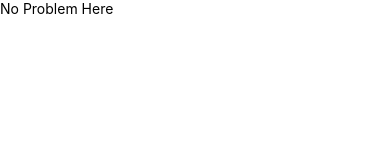
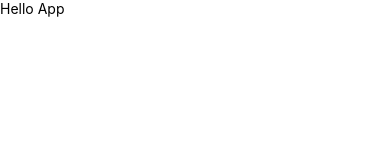
Before and after one commit to mazenongithub/appbaseddriver-ios, a React Native app: screen / in a window 390 px wide. Shown: the top 160 px of the page. Built offline with nearby package versions, Linux system fonts and the light colour scheme.

Commit message:
added AppBasedDriver

```diff
--- a/App.js
+++ b/App.js
@@ -1,13 +1,19 @@
 import React, {Component} from 'react';
 import { Text, View } from 'react-native';
+import { createStore, applyMiddleware } from 'redux';
+import reduxThunk from 'redux-thunk';
+import combinedReducer from './components/reducers';
+import { Provider } from 'react-redux';
+import AppBasedDriver from './components'
+const store = createStore(combinedReducer, {}, applyMiddleware(reduxThunk));
+
 
 class App extends Component {
+
   render() {
-  return (
-    <View>
-      <Text>No Problem Here</Text>
-    </View>
-  );
+
+    return(<Provider store={store}><AppBasedDriver /></Provider>)
+
   }
 }
 
```
